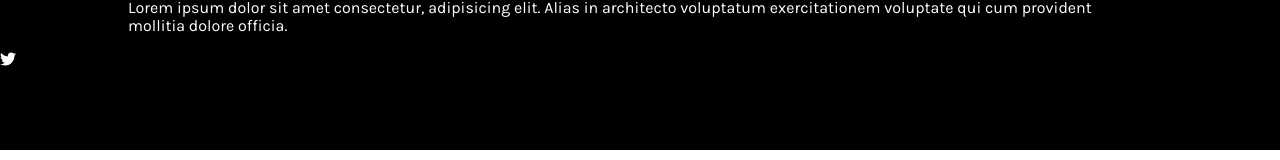
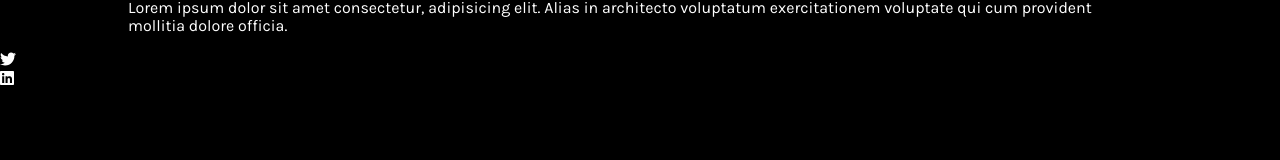
Before and after one commit to pfreemanc/vue-portfolio, a Vue app: page / in a window 1280 px wide. Shown: the part 5857-6017 px from the top of the page. Built offline with nearby package versions, Linux system fonts and the light colour scheme.

Commit message:
linked in added to db

```diff
--- a/db.json
+++ b/db.json
@@ -10,7 +10,12 @@
       {
         "link": "https://twitter.com/littledogfriend",
         "label": "Link to my twitter",
-        "iconClass": "fa-twitter"
+        "iconClass": "twitter"
+      },
+      {
+        "link": "https://www.linkedin.com/in/paige-freeman-cyopeck-01a4251b5/",
+        "label": "Link to my LinkedIn profile",
+        "iconClass": "linkedin"
       }
     ]
   },
--- a/src/components/Contact.vue
+++ b/src/components/Contact.vue
@@ -12,7 +12,7 @@
           v-for="(link, index) in links"
           :key="index"
         >
-          <font-awesome-icon :icon="['fab', 'twitter']" />
+          <font-awesome-icon :icon="['fab', link.iconClass]" />
         </li>
       </ul>
     </div>
--- a/src/main.js
+++ b/src/main.js
@@ -3,10 +3,11 @@ import App from './App'
 import { library } from '@fortawesome/fontawesome-svg-core'
 import { faUserSecret } from '@fortawesome/free-solid-svg-icons'
 import { FontAwesomeIcon } from '@fortawesome/vue-fontawesome'
-import { faTwitter } from '@fortawesome/free-brands-svg-icons'
+import { faLinkedin, faTwitter } from '@fortawesome/free-brands-svg-icons'
 
 
 library.add(faTwitter)
+library.add(faLinkedin)
 library.add(faUserSecret)
 
 Vue.component('font-awesome-icon', FontAwesomeIcon)
```
